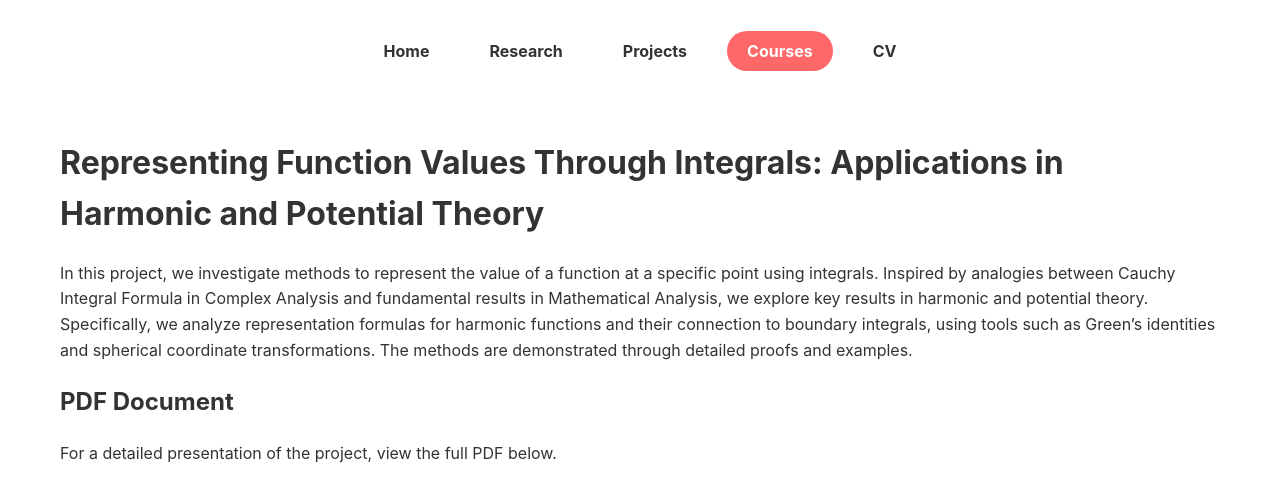
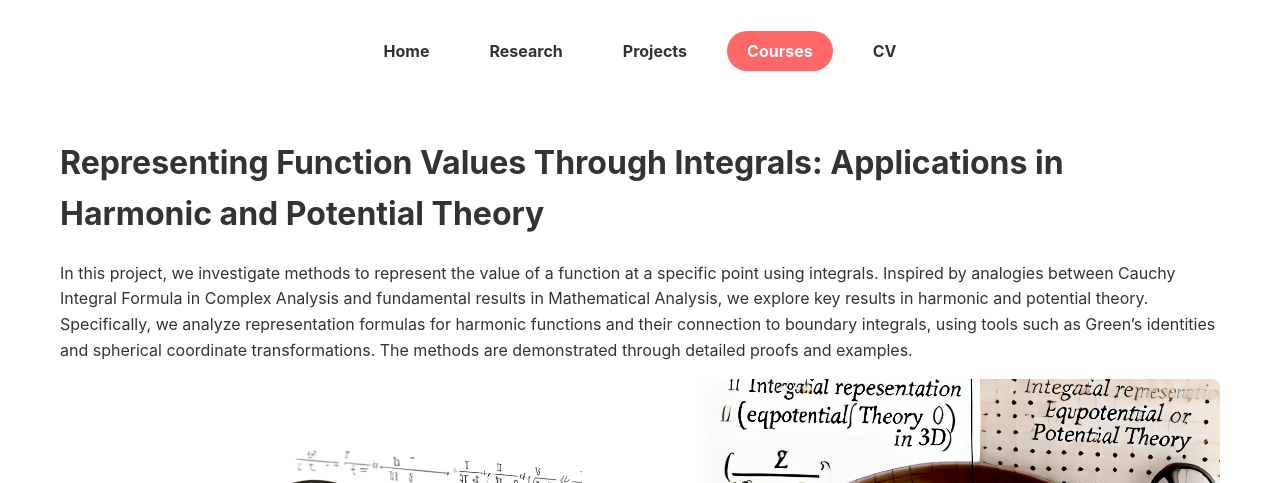
Before and after one commit to Yoon-1023/Yoon-1023.github.io, a Jekyll site: the page built from Courses/Mathematical_Analysis/notes.md, in a window 1280 px wide. Shown: the top 483 px of the page. Built offline with Jekyll 4.4.1, drawn with Linux system fonts in a browser that asks for light colours; grey boxes are pictures that could not be loaded.

Commit message:
Update notes.md

```diff
--- a/Courses/Mathematical_Analysis/notes.md
+++ b/Courses/Mathematical_Analysis/notes.md
@@ -1,12 +1,24 @@
 ---
 layout: default
-title: "Report"
+title: "Representing Function Values Through Integrals: Applications in Harmonic and Potential Theory"
 permalink: /courses/mathematical_analysis/
 ---
 
 # Representing Function Values Through Integrals: Applications in Harmonic and Potential Theory
 
 In this project, we investigate methods to represent the value of a function at a specific point using integrals. Inspired by analogies between Cauchy Integral Formula in Complex Analysis and fundamental results in Mathematical Analysis, we explore key results in harmonic and potential theory. Specifically, we analyze representation formulas for harmonic functions and their connection to boundary integrals, using tools such as Green’s identities and spherical coordinate transformations. The methods are demonstrated through detailed proofs and examples.
+
+<div style="display: flex; flex-wrap: wrap; gap: 20px; justify-content: space-between;">
+
+   <div style="width: 45%; text-align: center;">
+       <img src="/Courses/Mathematical_Analysis/figure.png" alt="Figure 1" style="width: 100%; height: auto; border-radius: 8px;">
+   </div>
+
+   <div style="width: 45%; text-align: center;">
+       <img src="/Courses/Mathematical_Analysis/image.png" alt="Figure 2" style="width: 100%; height: auto; border-radius: 8px;">
+   </div>
+
+</div>
 
 ## PDF Document
 For a detailed presentation of the project, view the full PDF below.
```
